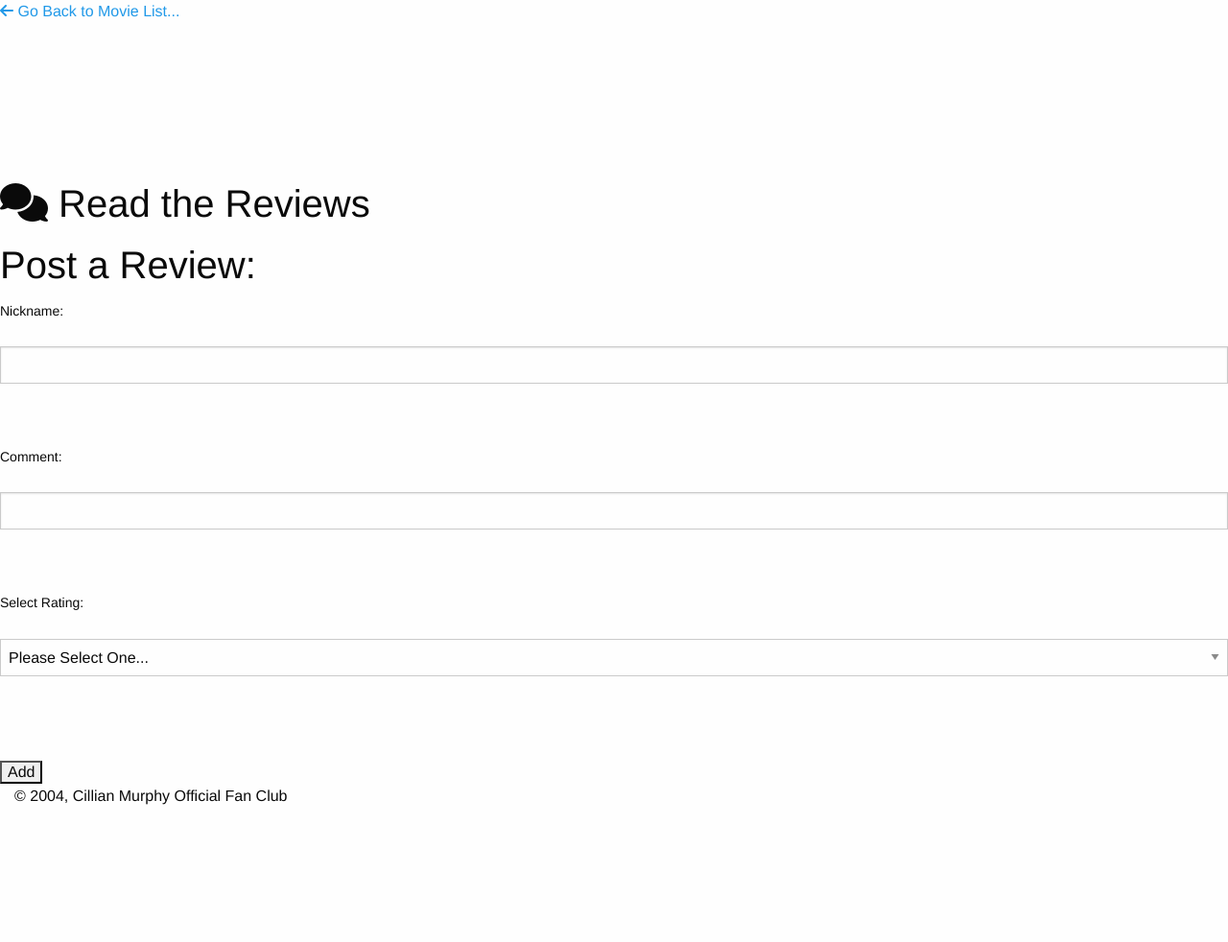
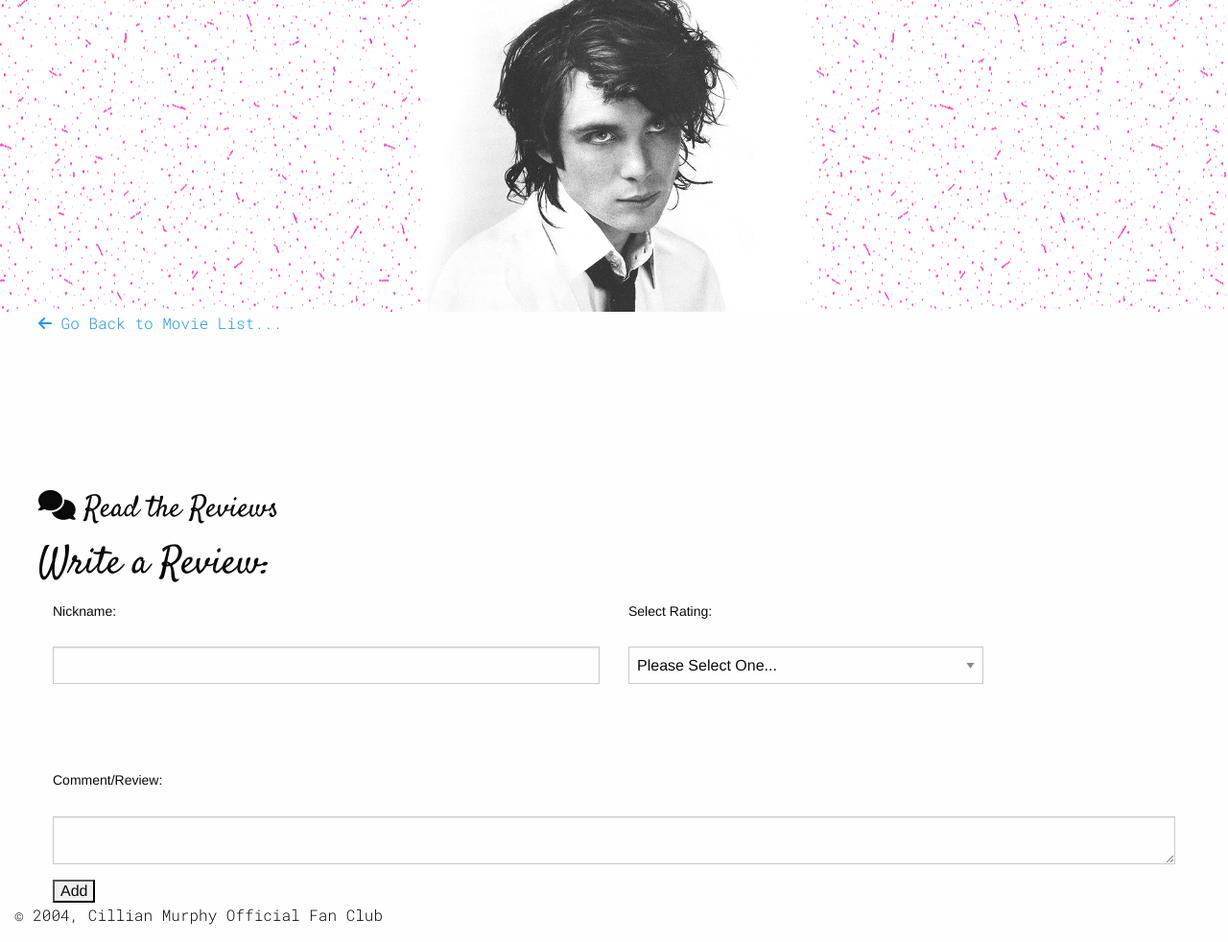
Before and after one commit to mvcrossley/MRW, a PHP site: page /details.php in a window 1280 px wide. Shown: the whole page at 96% size. Before the commit the page ends 839 px from the top, so only its background shows below. Run offline with PHP 8.4, Linux system fonts and the light colour scheme; data that the repository does not hold is empty; some libraries are stand-ins or nearby versions.

Commit message:
began styling pages. changed input to textarea

```diff
--- a/css/app.css
+++ b/css/app.css
@@ -1 +1,39 @@
 @charset "UTF-8";
+
+
+h1,h2,h3,h4{
+	font-family: 'Satisfy', cursive;
+}
+
+p, a, li, span{
+	font-family: 'Roboto Mono', monospace;
+}
+
+
+/*/////		Main Nav 	/////*/
+
+#mainNav{
+	text-align: center;
+	background: pink url('../images/banner-bg.jpg') center;
+}
+#mainNav img{
+	width: 400px;
+}
+
+/*/////		Index Page  	/////*/
+
+.movieThumb{
+	padding: 20px;
+}
+
+.movieThumb img{
+	padding: 10px;
+	border: dashed 1px #212121;
+}
+
+.movieThumb h2{
+	padding: 10px;
+	border: dashed 4px #212121;
+}
+
+/*/////		Details Page 	/////*/
--- a/details.php
+++ b/details.php
@@ -6,6 +6,7 @@
 		$col = "movie_id";
 		$id = $_GET['id'];
 		$getOne = getOne($tbl, $col, $id);
+		$getTitle = getOne($tbl, $col, $id);
 
 		$tbl2 = "tbl_comments";
 		$getComments = getComments($tbl2, $id);
@@ -30,37 +31,38 @@
 		}
 	}
 ?>
-<!doctype html>
-<html>
-<head>
-<meta charset="UTF-8">
-<title>Movie Reviews</title>
-<link href="css/foundation.css" rel="stylesheet" type="text/css">
-<link href="css/app.css" rel="stylesheet" type="text/css">
-<script src="https://use.fontawesome.com/bffe9fd51f.js"></script>
-</head>
-<body>
-<?php
-    include("includes/header.html");
-?>
 
-<a href="index.php"><i class="fa fa-arrow-left" aria-hidden="true"></i>  Go Back to Movie List...</a><br>
+<?php include("includes/header.html"); ?>
+<section class="row">
+	<h2 class="hide">Go Back to Home Page</h2>
+	<div>
+		<a href="index.php"><i class="fa fa-arrow-left" aria-hidden="true"></i>  Go Back to Movie List...</a>
+	</div>
+</section>
 
+<section class="row">
+<h2 class="hide">Movie Details</h2>
 	<?php
 		if(!is_string($getOne)){
 			$row = mysqli_fetch_array($getOne);
-			echo "{$row['movie_trailer']}
+				echo "
+					<div class=\"small-12 large-6 column\">{$row['movie_trailer']}</div>
+					<div class=\"small-12 large-6 column\">
 					 <h2>{$row['movie_title']}</h2>
 					 <p>{$row['movie_year']}</p><br>
 					 <p>{$row['movie_genre']}</p><br>
 					 <p>{$row['movie_role']}</p><br>
-				 <p>{$row['movie_desc']}</p><br>";
+					 <p>{$row['movie_desc']}</p><br>
+					</div>";
 		}else{
 			echo "<p>{$getOne}</p>";
 		}
 	?>
+</section>
 
-	<h2><i class="fa fa-comments" aria-hidden="true"></i> Read the Reviews</h2>
+<section class="row">
+<h2 class="hide">Movie Reviews</h2>
+	<h3><i class="fa fa-comments" aria-hidden="true"></i> Read the Reviews</h3>
 
 	<?php
 		if(!is_string($getComments)){
@@ -74,15 +76,18 @@
 			echo "<p>{$getComments}</p>";
 		}
 	?>
+</section>
 
+<section class="row">
 
-<h2>Post a Review:</h2>
+	<h2>Write a Review:</h2>
 	<?php if(!empty($message)){echo $message;} ?>
 		<form action="details.php?id=<?php echo "$id";?>" method="post">
+			<div class="small-12 medium-8 large-6 column">
 				<label>Nickname:</label><br>
-		<input type="text" name="username" value="" size="32"><br><br>
-		<label>Comment:</label><br>
-		<input type="text" name="text" value="" size="32" ><br><br>
+				<input type="text" name="username" value="" size="32">
+			</div>
+			<div class="small-12 medium-4 column">
 				<label>Select Rating:</label><br>
 				<select name="rating" >
 					<option value="">Please Select One...</option>
@@ -92,16 +97,17 @@
 					<option value="&#9733;&#9733;&#9733;&#9733;&#9734;">&#9733;&#9733;&#9733;&#9733;&#9734;</option>
 					<option value="&#9733;&#9733;&#9733;&#9733;&#9733;">&#9733;&#9733;&#9733;&#9733;&#9733;</option>
 				</select><br><br><br><br>
+			</div>
+			<div class="small-12 column">
+				<label>Comment/Review:</label><br>
+				<textarea name="text"></textarea>
+			</div>
+
+			<div class="small-12 column">
 				<input type="submit" name="submit" value="Add">
+			</div>
 		</form>
 
-<?php
-    include("includes/footer.html");
-?>
+</section>
 
-<script src="js/app.js"></script>
-<script src="js/vendor/jquery.js"></script>
-<script src="js/vendor/what-input.js"></script>
-<script src="js/vendor/foundation.js"></script>
-</body>
-</html>
+<?php include("includes/footer.html"); ?>
--- a/includes/footer.html
+++ b/includes/footer.html
@@ -4,9 +4,10 @@
 		</div>
 	</footer>
 
-	<script src="js/app.js"></script>
+
 	<script src="js/vendor/jquery.js"></script>
 	<script src="js/vendor/what-input.js"></script>
 	<script src="js/vendor/foundation.js"></script>
+	<script src="js/app.js"></script>
 	</body>
 </html>
--- a/includes/header.html
+++ b/includes/header.html
@@ -2,15 +2,15 @@
 <html>
 <head>
 <meta charset="UTF-8">
-<title>Cillian Murphy Fan Site - Home</title>
+<title>Cillian Murphy Fan Site</title>
 <link href="css/foundation.css" rel="stylesheet" type="text/css">
 <link href="css/app.css" rel="stylesheet" type="text/css">
+<link href="https://fonts.googleapis.com/css?family=Roboto+Mono:100,300,300i|Satisfy" rel="stylesheet">
 <script src="https://use.fontawesome.com/bffe9fd51f.js"></script>
 </head>
 
 <body>
-	<section class="row expanded">
-		<div class="small-12 columns">
-			<h2 class="hide">Welcome to the ONLY Cillian Murphy Fan Site</h2>
-		</div>
-	</section>
+	<nav id="mainNav" class="row expanded">
+		<h2 class="hide">Welcome to the ONLY Cillian Murphy Fan Site</h2>
+		<img src="images/cillian-banner.gif" alt="Cillian Murphy Sparking Eyes">
+	</nav>
```
Also changed, not shown: index.php (+9 -13 lines), assets/pink dust.png (added), images/banner-bg.jpg (added), js/app.js (line endings or trailing spaces), 1 other file. Lines whose indentation alone changed are shown as unchanged.
